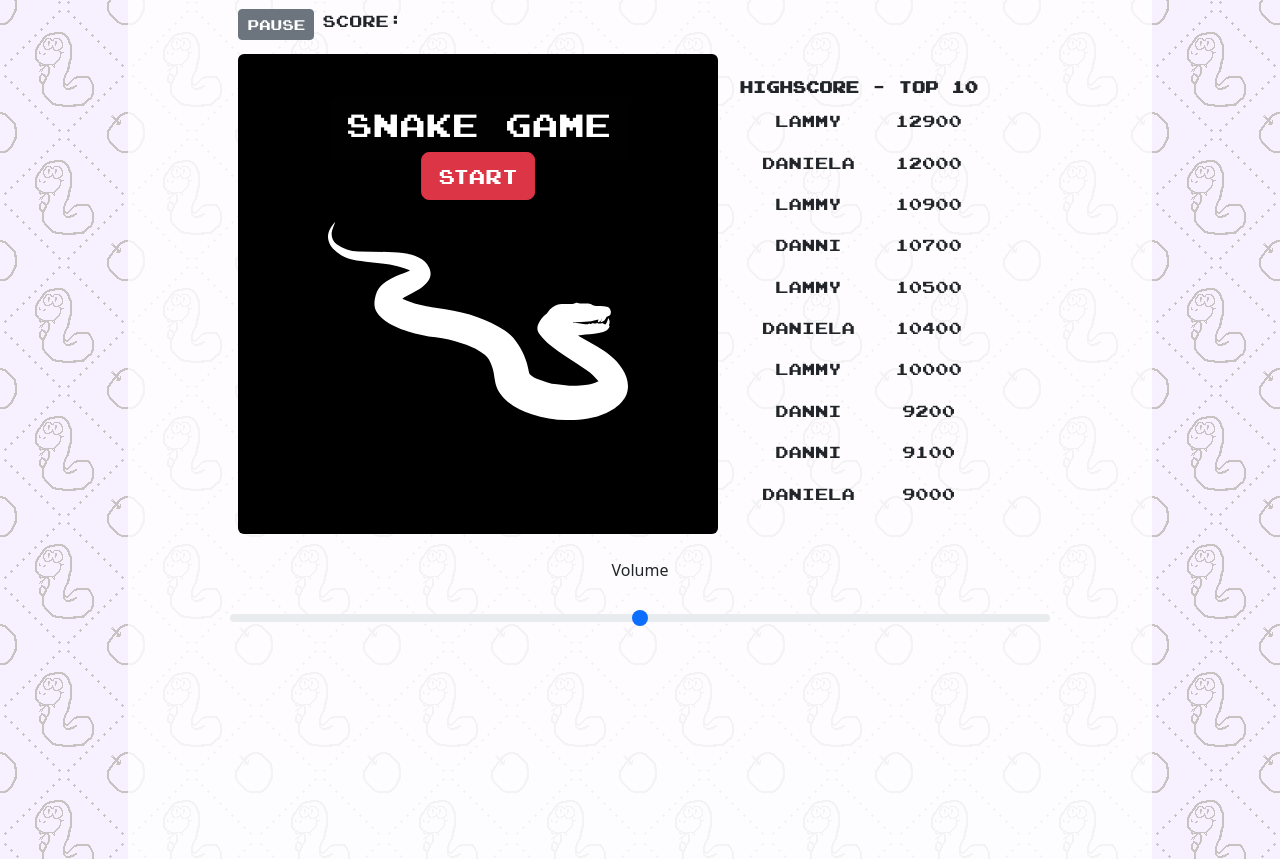
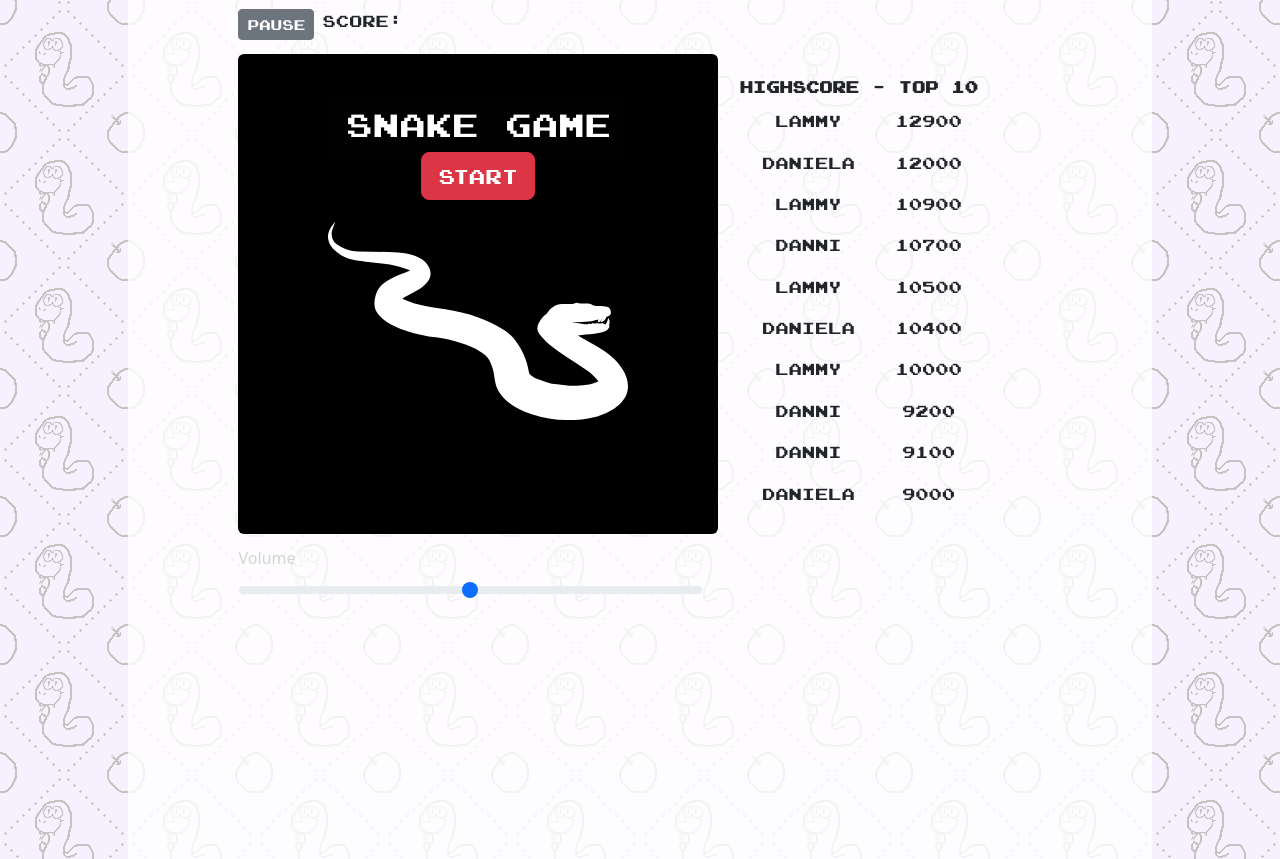
Before and after one commit to Lammy85/SnakeGame, a Flask app: page / in a window 1280 px wide. Shown: the part 57-916 px from the top of the page. Run offline with Flask 3, Linux system fonts and the light colour scheme.

Commit message:
slider style

```diff
--- a/templates/index.html
+++ b/templates/index.html
@@ -173,6 +173,18 @@
             height: 100%;
             width: 80%;
         }
+
+        #soundBar {
+            width: 480px;
+            display:block;
+            position: relative;
+            text-align: start;
+            justify-content: start;
+            padding: 1%;
+            margin-top: -2.5%;
+            color: lightgray;
+
+        }
     </style>
 </head>
 
@@ -321,8 +333,10 @@
                     </table>
                 </div>
             </div>
-            <label for="customRange1" class="form-label">Volume</label>
-        <input type="range" class="form-range" min="0" max="100" id="soundVolume">
+            <div id="soundBar">
+                <label for="customRange1" id="volumeLabel" class="form-label">Volume</label>
+                <input type="range" class="form-range" min="0" max="100" id="soundVolume">
+            </div>
         </div>
 
     </div>
@@ -844,7 +858,7 @@
 
         //sound volume
 
-        function soundVolume(){
+        function soundVolume() {
             let volume = document.getElementById('soundVolume').value;
             volume = volume / 100;
             collectSound.volume = volume;
```
